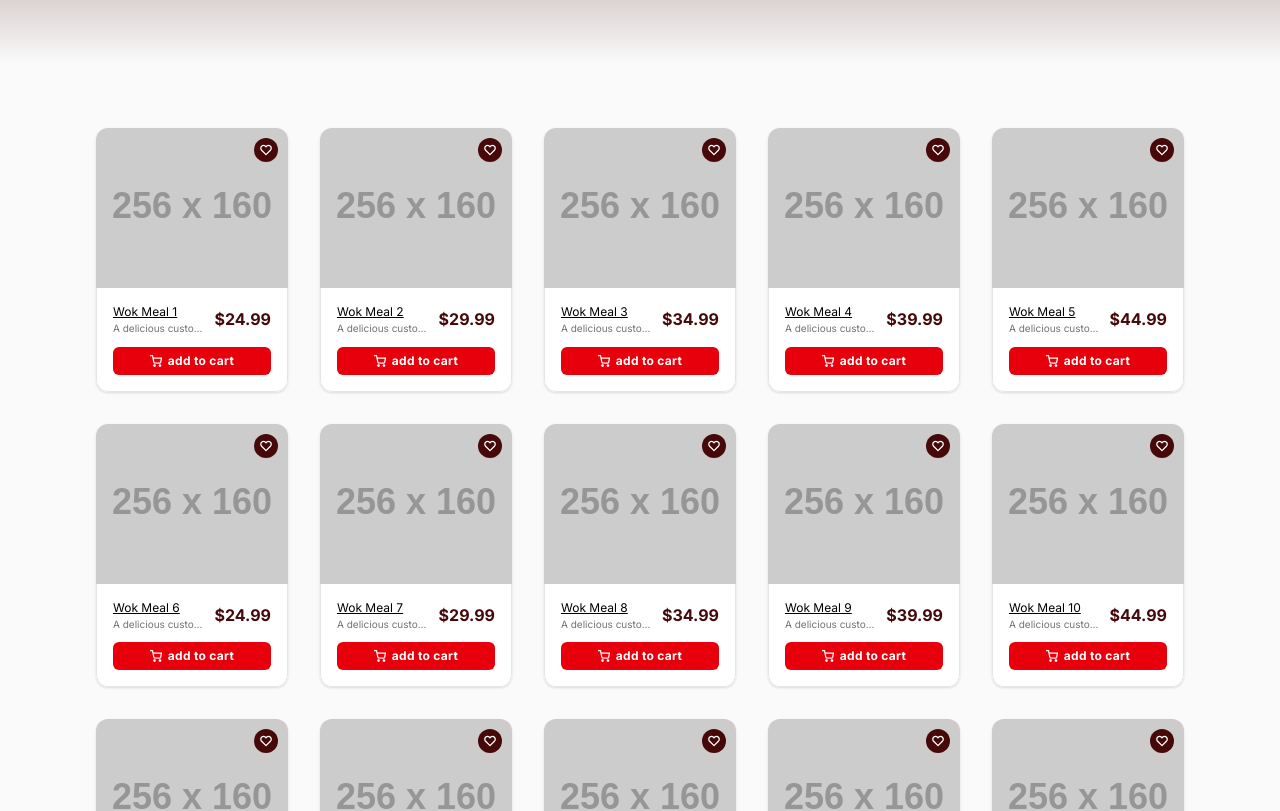
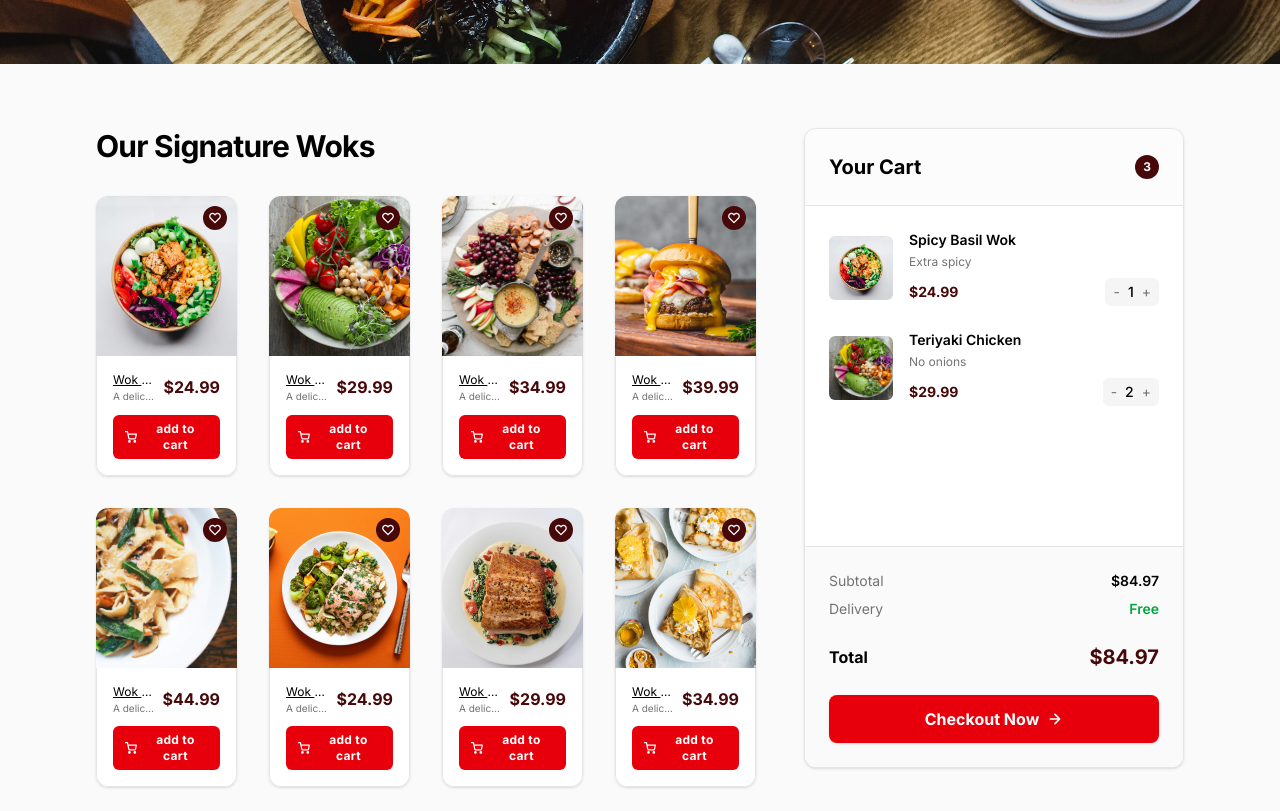
Before and after one commit to Ace-design2/wokcity-restaurant, a Next.js app: page / in a window 1280 px wide. Shown: the part 400-1211 px from the top of the page. Built offline with nearby package versions, Linux system fonts and the light colour scheme.

Commit message:
feat: Introduce a new CartPanel component, integrate it into the main page layout, and update ProductGrid and Hero styling.

```diff
--- a/app/page.tsx
+++ b/app/page.tsx
@@ -1,16 +1,30 @@
 import Navbar from '@/components/Navbar';
 import Hero from '@/components/Hero';
 import ProductGrid from '@/components/ProductGrid';
+import CartPanel from '@/components/CartPanel';
 
 export default function Home() {
   return (
     <>
       <Navbar />
-      <main className="w-full max-w-[1440px] mx-auto flex flex-col grow">
-        <Hero />
-        <div className="px-24 w-full">
+
+      {/* Full width hero section */}
+      <Hero />
+
+      {/* Main content with side cart panel */}
+      <main className="w-full max-w-[1440px] mx-auto flex flex-col lg:flex-row px-8 xl:px-24 py-16 gap-12 shrink-0 relative">
+
+        {/* Left side: Product Grid */}
+        <div className="flex-1">
+          <h1 className="text-3xl font-bold text-black tracking-tight mb-8">Our Signature Woks</h1>
           <ProductGrid />
         </div>
+
+        {/* Right side: Fast Checkout / Cart Panel */}
+        <aside className="w-full lg:w-[380px] shrink-0 h-[600px] lg:h-[calc(100vh-160px)] lg:sticky lg:top-[120px] z-10">
+          <CartPanel />
+        </aside>
+
       </main>
     </>
   );
--- /dev/null
+++ b/components/CartPanel.tsx
@@ -0,0 +1,71 @@
+import React from 'react';
+
+export default function CartPanel() {
+  return (
+    <div className="w-full bg-white rounded-xl shadow-sm border border-neutral-200 overflow-hidden flex flex-col h-full">
+      <div className="p-6 border-b border-neutral-200 bg-neutral-50/50">
+        <h2 className="text-xl font-bold text-black flex items-center justify-between">
+          Your Cart
+          <span className="bg-red-950 text-white text-xs px-2 py-1 rounded-full">3</span>
+        </h2>
+      </div>
+
+      <div className="flex-1 overflow-y-auto p-6 flex flex-col gap-6">
+        {/* Mock Cart Item */}
+        <div className="flex items-center gap-4">
+          <img src="/images/food1.jpg" alt="Wok Meal 1" className="w-16 h-16 rounded-md object-cover" />
+          <div className="flex-1">
+            <h4 className="text-sm font-semibold text-black">Spicy Basil Wok</h4>
+            <p className="text-xs text-neutral-500 mt-1">Extra spicy</p>
+            <div className="flex items-center justify-between mt-2">
+              <span className="text-sm font-bold text-red-950">$24.99</span>
+              <div className="flex items-center gap-2 text-sm bg-neutral-100 rounded-md px-2 py-1">
+                <button className="text-neutral-500 hover:text-black">-</button>
+                <span className="font-medium text-black">1</span>
+                <button className="text-neutral-500 hover:text-black">+</button>
+              </div>
+            </div>
+          </div>
+        </div>
+
+        {/* Mock Cart Item */}
+        <div className="flex items-center gap-4">
+          <img src="/images/food2.jpg" alt="Wok Meal 2" className="w-16 h-16 rounded-md object-cover" />
+          <div className="flex-1">
+            <h4 className="text-sm font-semibold text-black">Teriyaki Chicken</h4>
+            <p className="text-xs text-neutral-500 mt-1">No onions</p>
+            <div className="flex items-center justify-between mt-2">
+              <span className="text-sm font-bold text-red-950">$29.99</span>
+              <div className="flex items-center gap-2 text-sm bg-neutral-100 rounded-md px-2 py-1">
+                <button className="text-neutral-500 hover:text-black">-</button>
+                <span className="font-medium text-black">2</span>
+                <button className="text-neutral-500 hover:text-black">+</button>
+              </div>
+            </div>
+          </div>
+        </div>
+      </div>
+
+      <div className="p-6 border-t border-neutral-200 bg-neutral-50">
+        <div className="flex justify-between items-center mb-2">
+          <span className="text-sm text-neutral-500">Subtotal</span>
+          <span className="text-sm font-semibold text-black">$84.97</span>
+        </div>
+        <div className="flex justify-between items-center mb-6">
+          <span className="text-sm text-neutral-500">Delivery</span>
+          <span className="text-sm font-semibold text-green-600">Free</span>
+        </div>
+        <div className="flex justify-between items-center mb-6">
+          <span className="text-base font-bold text-black">Total</span>
+          <span className="text-xl font-bold text-red-950">$84.97</span>
+        </div>
+        <button className="w-full py-3 bg-red-600 hover:bg-red-700 transition-colors rounded-lg text-white font-bold flex items-center justify-center gap-2 shadow-sm focus:outline-none focus:ring-2 focus:ring-offset-2 focus:ring-red-600">
+          Checkout Now
+          <svg width="16" height="16" viewBox="0 0 24 24" fill="none" stroke="currentColor" strokeWidth="2.5" strokeLinecap="round" strokeLinejoin="round">
+            <path d="M5 12h14M12 5l7 7-7 7"/>
+          </svg>
+        </button>
+      </div>
+    </div>
+  );
+}
--- a/components/Hero.tsx
+++ b/components/Hero.tsx
@@ -2,8 +2,15 @@ import React from 'react';
 
 export default function Hero() {
   return (
-    <section className="w-full h-96 bg-gradient-to-b from-red-950 to-transparent shrink-0">
-      {/* Visual background section only, no text as per requirements */}
+    <section className="w-full h-96 relative flex items-center justify-center shrink-0">
+      {/* Background Image from public folder */}
+      <img
+        src="/images/hero.jpg"
+        alt="Hero Background"
+        className="absolute inset-0 w-full h-full object-cover"
+      />
+      {/* Visual background gradient wrapper overlaid on image */}
+      <div className="absolute inset-0 bg-gradient-to-b from-red-950/80 to-transparent z-10 pointer-events-none" />
     </section>
   );
 }
--- a/components/ProductGrid.tsx
+++ b/components/ProductGrid.tsx
@@ -1,27 +1,29 @@
 import React from 'react';
 import ProductCard from './ProductCard';
 
-const MOCK_PRODUCTS = Array.from({ length: 15 }).map((_, i) => ({
+const MOCK_PRODUCTS = Array.from({ length: 16 }).map((_, i) => ({
   id: `prod-${i}`,
   name: `Wok Meal ${i + 1}`,
   description: 'A delicious customized wok meal to enjoy...',
   price: 24.99 + (i % 5) * 5.00,
-  imageUrl: `https://placehold.co/256x160/450a0a/ffffff?text=Wok+Meal+${i + 1}`,
+  // Cycle through local images food1.jpg to food10.jpg
+  imageUrl: `/images/food${(i % 10) + 1}.jpg`,
 }));
 
 export default function ProductGrid() {
   return (
-    <div className="w-full flex justify-center py-16">
-      <div className="grid grid-cols-5 gap-8">
+    <div className="w-full">
+      <div className="grid grid-cols-1 sm:grid-cols-2 md:grid-cols-3 xl:grid-cols-4 gap-8">
         {MOCK_PRODUCTS.map((product) => (
+          <div key={product.id} className="flex justify-center">
             <ProductCard
-            key={product.id}
               id={product.id}
               name={product.name}
               description={product.description}
               price={product.price}
               imageUrl={product.imageUrl}
             />
+          </div>
         ))}
       </div>
     </div>
```
Lines whose indentation alone changed are shown as unchanged.
